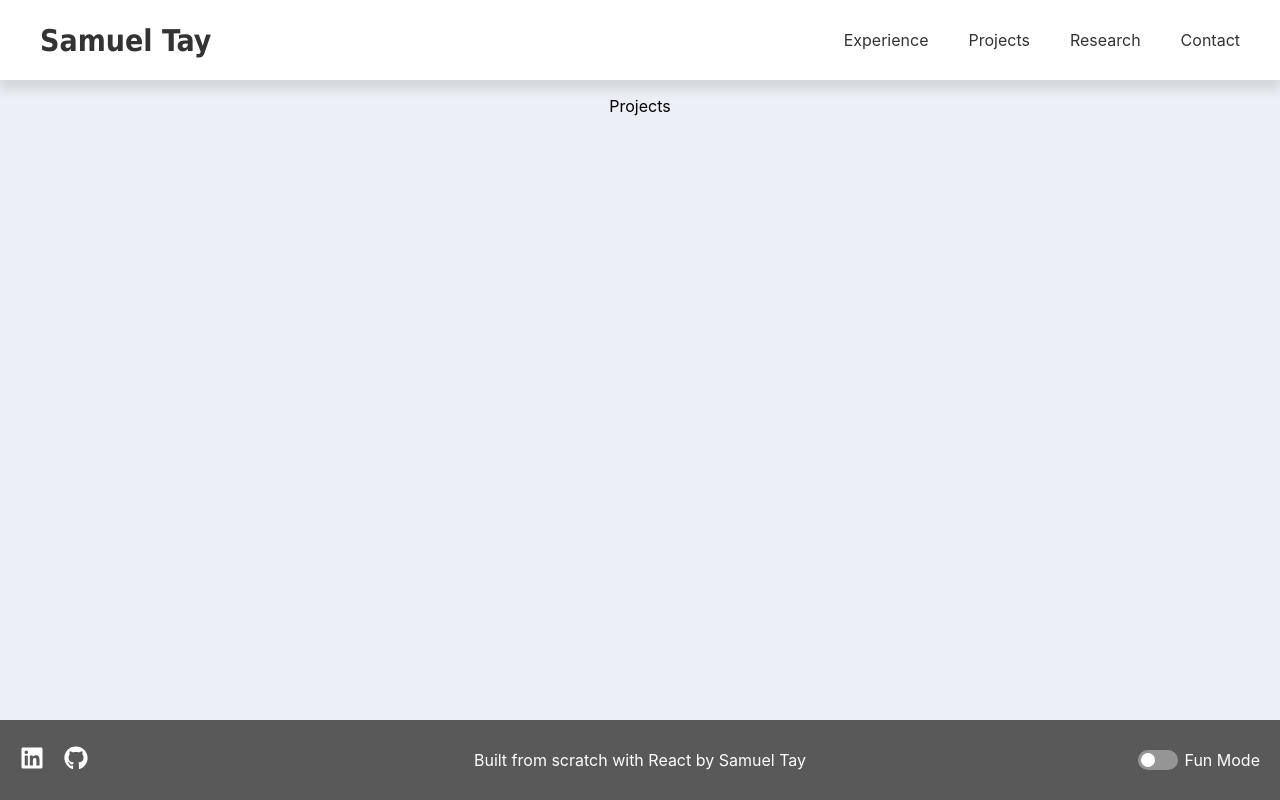
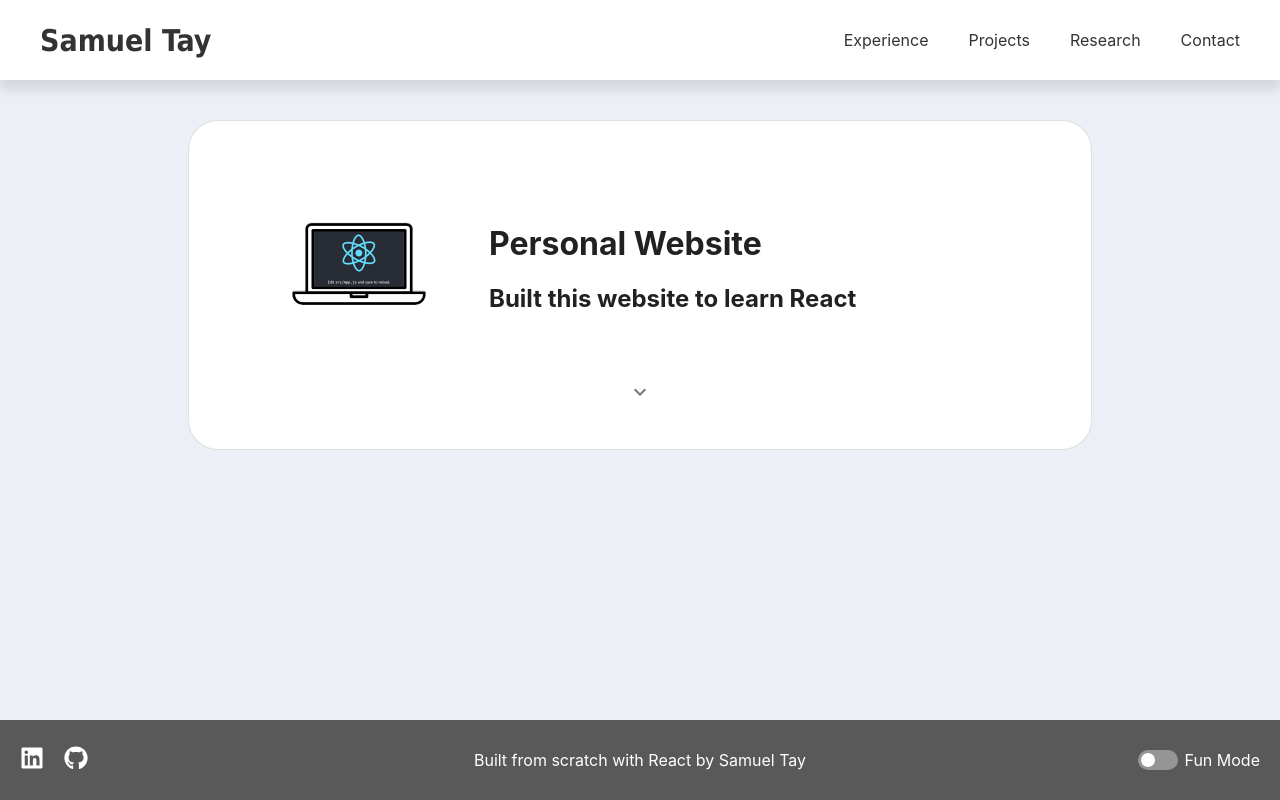
Before and after one commit to samueltay/samueltay, a React (Create React App) app in the folder frontend/: page /projects in a window 1280 px wide. Built offline with nearby package versions, Linux system fonts and the light colour scheme.

Commit message:
feat: add initial project

```diff
--- a/frontend/src/pages/projects/Projects.tsx
+++ b/frontend/src/pages/projects/Projects.tsx
@@ -1,13 +1,49 @@
-import React from "react";
+import React, { useContext, useState } from "react";
+import jsonData from "./textContent.json";
 import { Helmet } from "react-helmet";
+import { GridContainer, PaperComponent } from "../../components/grid/GridItem";
+import { ScreenSizeContext } from "../../components/screen_size/ScreenSizeContext";
+import ExpandableButton from "../../components/expandable_button/ExpandableButton";
 
 function Projects() {
+  const { windowWidth } = useContext(ScreenSizeContext);
+
   return (
     <div className="App-main">
       <Helmet>
         <title>Projects</title>
       </Helmet>
-      <p>Projects</p>
+      <GridContainer maxWidth={1000}>
+        {jsonData.experience.map((item) => (
+          <PaperComponent md={12}>
+            <div className="vertical-components">
+              <div
+                className={`${
+                  windowWidth < 600
+                    ? "vertical-components"
+                    : "horizontal-components"
+                }`}
+              >
+                <div style={{ padding: 30, justifyContent: "center" }}>
+                  <img src={item.image_path} width={200} />
+                </div>
+                <div className="vertical-components">
+                  <h1>{item.name}</h1>
+                  <h2>{item.summary}</h2>
+                </div>
+              </div>
+              <ExpandableButton>
+                <div>
+                  {/* {item.description.map((paragraph: string, index: number) => ( */}
+                  {["Placeholder"].map((paragraph: string, index: number) => (
+                    <p key={index}>{paragraph}</p>
+                  ))}
+                </div>
+              </ExpandableButton>
+            </div>
+          </PaperComponent>
+        ))}
+      </GridContainer>
     </div>
   );
 }
--- /dev/null
+++ b/frontend/src/pages/projects/textContent.json
@@ -0,0 +1,10 @@
+{
+  "experience": [
+    {
+      "name": "Personal Website",
+      "summary": "Built this website to learn React",
+      "description": ["Project description"],
+      "image_path": "project_images/react_website.png"
+    }
+  ]
+}
```
Also changed, not shown: frontend/public/project_images/react_website.png (added).
